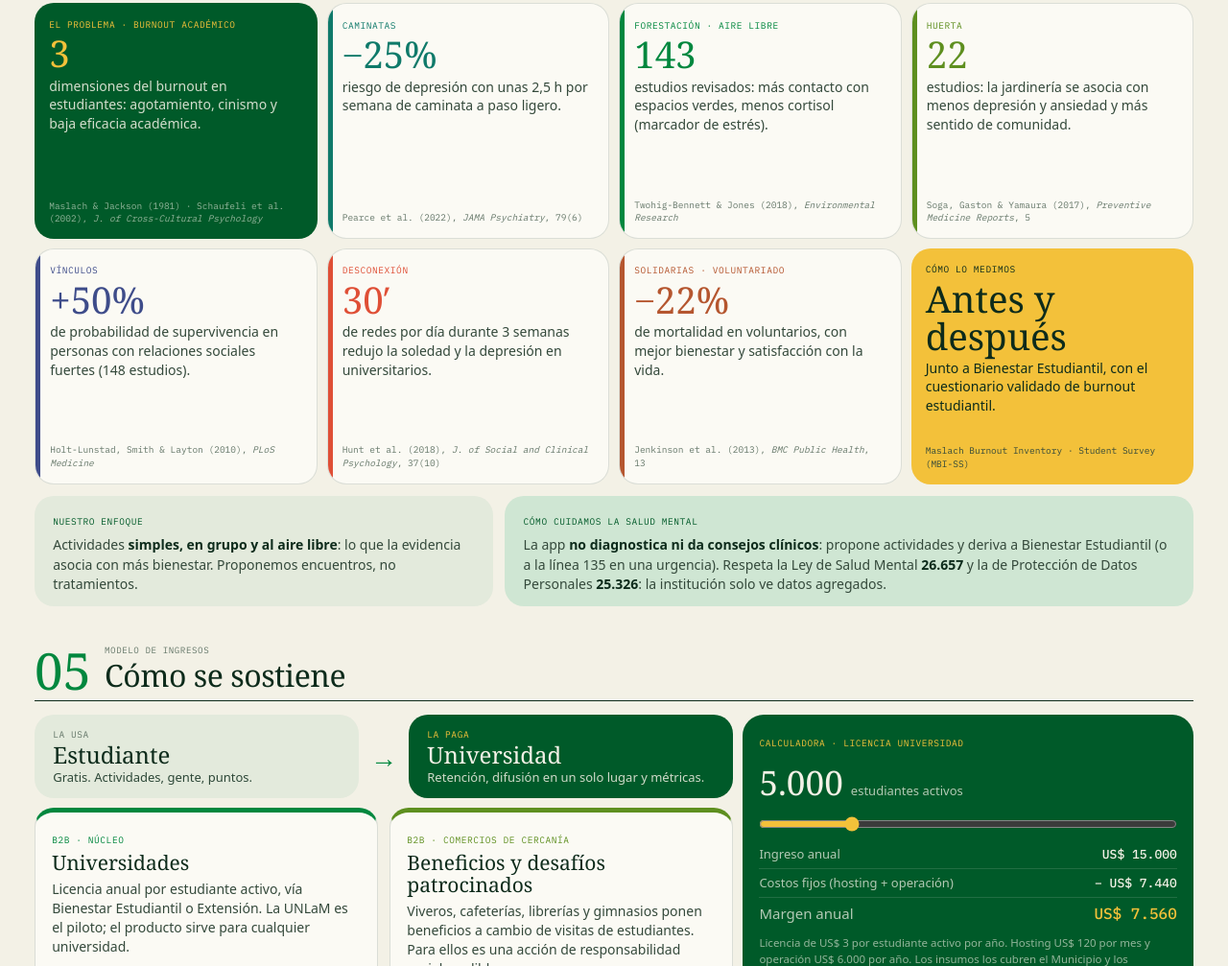
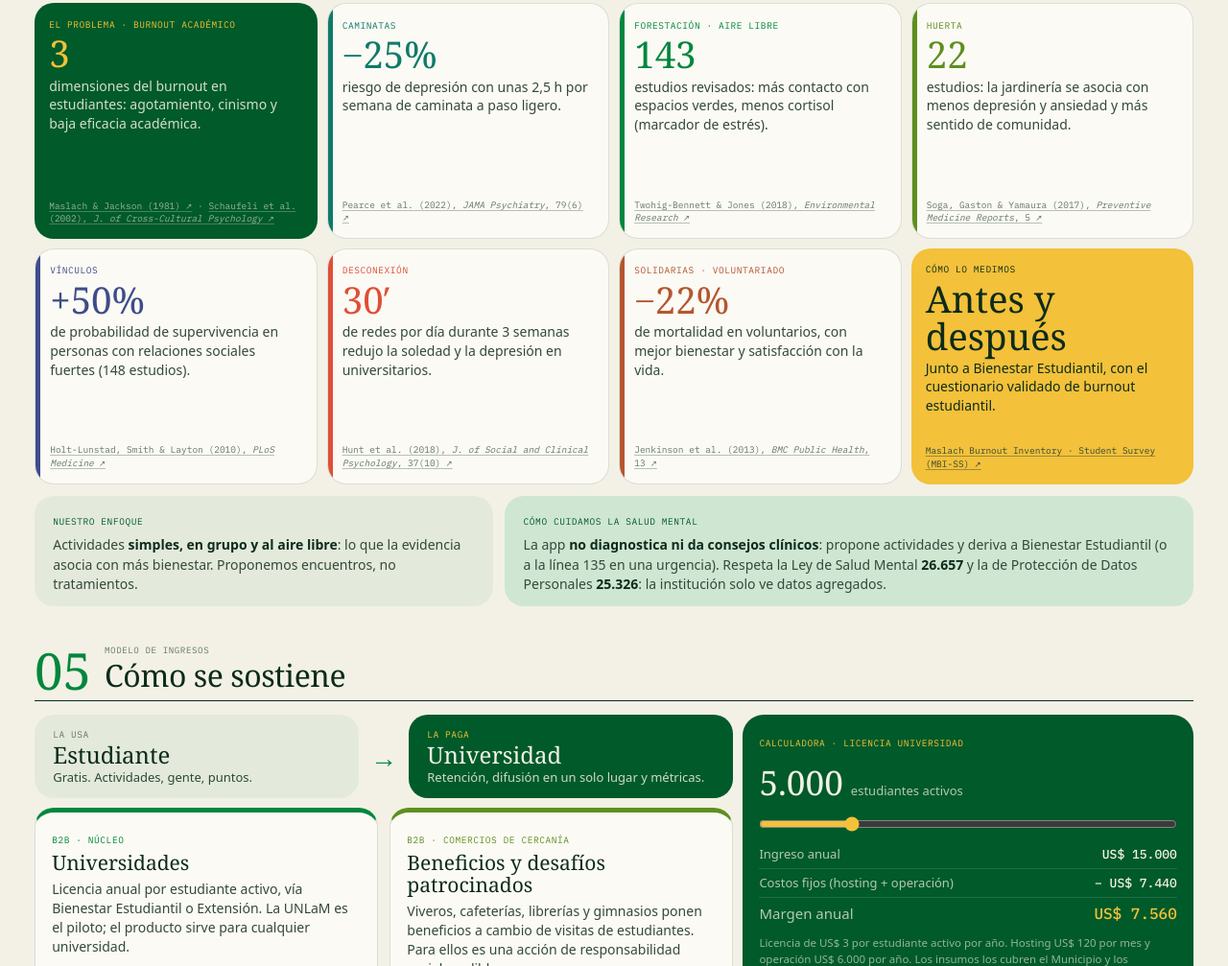
Before and after one commit to LuisDiNicco/Innovacion-y-Emprendedorismo-2C2026, a plain HTML site: page MVP/index.html in a window 1280 px wide. Shown: the part 3660-4667 px from the top of the page at 96% size. Drawn offline with Linux system fonts and the light colour scheme; a web font is replaced by a local one.

Commit message:
feat: add hyperlinks to citations in index.html and styles-report.css for improved accessibility

```diff
--- a/MVP/index.html
+++ b/MVP/index.html
@@ -105,7 +105,7 @@
 
       <section class="slide">
         <div class="mono card-k">La solución</div>
-        <div class="sl-big"><b>−25%</b><span>riesgo de depresión caminando unas 2,5 h por semana</span><cite>JAMA Psychiatry, 2022</cite></div>
+        <div class="sl-big"><b>−25%</b><span>riesgo de depresión caminando unas 2,5 h por semana</span><cite><a href="https://doi.org/10.1001/jamapsychiatry.2022.0609" target="_blank" rel="noopener">JAMA Psychiatry, 2022</a></cite></div>
         <ul class="sl-rows">
           <li><i style="--c:var(--river)"></i>Actividades cortas y jornadas en grupo</li>
           <li><i style="--c:var(--indigo)"></i>Con día, hora y lugar, en tu campus</li>
@@ -414,14 +414,14 @@
     </div>
     <div class="ev-wrap">
       <div class="ev-grid">
-        <article class="ev reveal ev-problem"><span class="mono">El problema · burnout académico</span><b>3</b><p>dimensiones del burnout en estudiantes: agotamiento, cinismo y baja eficacia académica.</p><cite>Maslach &amp; Jackson (1981) · Schaufeli et al. (2002), <i>J. of Cross-Cultural Psychology</i></cite></article>
-        <article class="ev reveal" style="--c:var(--river)"><span class="mono">Caminatas</span><b>−25%</b><p>riesgo de depresión con unas 2,5 h por semana de caminata a paso ligero.</p><cite>Pearce et al. (2022), <i>JAMA Psychiatry</i>, 79(6)</cite></article>
-        <article class="ev reveal" style="--c:var(--moss)"><span class="mono">Forestación · aire libre</span><b>143</b><p>estudios revisados: más contacto con espacios verdes, menos cortisol (marcador de estrés).</p><cite>Twohig-Bennett &amp; Jones (2018), <i>Environmental Research</i></cite></article>
-        <article class="ev reveal" style="--c:var(--soil)"><span class="mono">Huerta</span><b>22</b><p>estudios: la jardinería se asocia con menos depresión y ansiedad y más sentido de comunidad.</p><cite>Soga, Gaston &amp; Yamaura (2017), <i>Preventive Medicine Reports</i>, 5</cite></article>
-        <article class="ev reveal" style="--c:var(--indigo)"><span class="mono">Vínculos</span><b>+50%</b><p>de probabilidad de supervivencia en personas con relaciones sociales fuertes (148 estudios).</p><cite>Holt-Lunstad, Smith &amp; Layton (2010), <i>PLoS Medicine</i></cite></article>
-        <article class="ev reveal" style="--c:var(--tomato)"><span class="mono">Desconexión</span><b>30′</b><p>de redes por día durante 3 semanas redujo la soledad y la depresión en universitarios.</p><cite>Hunt et al. (2018), <i>J. of Social and Clinical Psychology</i>, 37(10)</cite></article>
-        <article class="ev reveal" style="--c:var(--clay)"><span class="mono">Solidarias · voluntariado</span><b>−22%</b><p>de mortalidad en voluntarios, con mejor bienestar y satisfacción con la vida.</p><cite>Jenkinson et al. (2013), <i>BMC Public Health</i>, 13</cite></article>
-        <article class="ev reveal ev-next"><span class="mono">Cómo lo medimos</span><b>Antes y después</b><p>Junto a Bienestar Estudiantil, con el cuestionario validado de burnout estudiantil.</p><cite>Maslach Burnout Inventory · Student Survey (MBI-SS)</cite></article>
+        <article class="ev reveal ev-problem"><span class="mono">El problema · burnout académico</span><b>3</b><p>dimensiones del burnout en estudiantes: agotamiento, cinismo y baja eficacia académica.</p><cite><a href="https://doi.org/10.1002/job.4030020205" target="_blank" rel="noopener">Maslach &amp; Jackson (1981)</a> · <a href="https://doi.org/10.1177/0022022102033005003" target="_blank" rel="noopener">Schaufeli et al. (2002), <i>J. of Cross-Cultural Psychology</i></a></cite></article>
+        <article class="ev reveal" style="--c:var(--river)"><span class="mono">Caminatas</span><b>−25%</b><p>riesgo de depresión con unas 2,5 h por semana de caminata a paso ligero.</p><cite><a href="https://doi.org/10.1001/jamapsychiatry.2022.0609" target="_blank" rel="noopener">Pearce et al. (2022), <i>JAMA Psychiatry</i>, 79(6)</a></cite></article>
+        <article class="ev reveal" style="--c:var(--moss)"><span class="mono">Forestación · aire libre</span><b>143</b><p>estudios revisados: más contacto con espacios verdes, menos cortisol (marcador de estrés).</p><cite><a href="https://doi.org/10.1016/j.envres.2018.06.030" target="_blank" rel="noopener">Twohig-Bennett &amp; Jones (2018), <i>Environmental Research</i></a></cite></article>
+        <article class="ev reveal" style="--c:var(--soil)"><span class="mono">Huerta</span><b>22</b><p>estudios: la jardinería se asocia con menos depresión y ansiedad y más sentido de comunidad.</p><cite><a href="https://doi.org/10.1016/j.pmedr.2016.11.007" target="_blank" rel="noopener">Soga, Gaston &amp; Yamaura (2017), <i>Preventive Medicine Reports</i>, 5</a></cite></article>
+        <article class="ev reveal" style="--c:var(--indigo)"><span class="mono">Vínculos</span><b>+50%</b><p>de probabilidad de supervivencia en personas con relaciones sociales fuertes (148 estudios).</p><cite><a href="https://doi.org/10.1371/journal.pmed.1000316" target="_blank" rel="noopener">Holt-Lunstad, Smith &amp; Layton (2010), <i>PLoS Medicine</i></a></cite></article>
+        <article class="ev reveal" style="--c:var(--tomato)"><span class="mono">Desconexión</span><b>30′</b><p>de redes por día durante 3 semanas redujo la soledad y la depresión en universitarios.</p><cite><a href="https://doi.org/10.1521/jscp.2018.37.10.751" target="_blank" rel="noopener">Hunt et al. (2018), <i>J. of Social and Clinical Psychology</i>, 37(10)</a></cite></article>
+        <article class="ev reveal" style="--c:var(--clay)"><span class="mono">Solidarias · voluntariado</span><b>−22%</b><p>de mortalidad en voluntarios, con mejor bienestar y satisfacción con la vida.</p><cite><a href="https://doi.org/10.1186/1471-2458-13-773" target="_blank" rel="noopener">Jenkinson et al. (2013), <i>BMC Public Health</i>, 13</a></cite></article>
+        <article class="ev reveal ev-next"><span class="mono">Cómo lo medimos</span><b>Antes y después</b><p>Junto a Bienestar Estudiantil, con el cuestionario validado de burnout estudiantil.</p><cite><a href="https://www.mindgarden.com/117-maslach-burnout-inventory-mbi" target="_blank" rel="noopener">Maslach Burnout Inventory · Student Survey (MBI-SS)</a></cite></article>
       </div>
       <div class="ev-foot">
         <article class="ev-note reveal"><span class="mono">Nuestro enfoque</span><p>Actividades <b>simples, en grupo y al aire libre</b>: lo que la evidencia asocia con más bienestar. Proponemos encuentros, no tratamientos.</p></article>
--- a/MVP/styles-report.css
+++ b/MVP/styles-report.css
@@ -316,3 +316,9 @@
   .rp-top{grid-column:2;display:flex;align-items:center;min-height:44px}
   .ss-calc input[type=range]{height:44px}
 }
+
+/* fuentes con link */
+.ev cite a,.sl-big cite a{color:inherit;text-decoration:underline;text-decoration-thickness:1px;text-underline-offset:2px;text-decoration-color:color-mix(in srgb,currentColor 45%,transparent);transition:color .2s,text-decoration-color .2s}
+.ev cite a:hover,.sl-big cite a:hover{color:var(--unlam);text-decoration-color:currentColor}
+.ev-problem cite a:hover,.sl-big cite a:hover{color:var(--sun)}
+.ev cite a::after,.sl-big cite a::after{content:" ↗";font-size:.9em}
```
